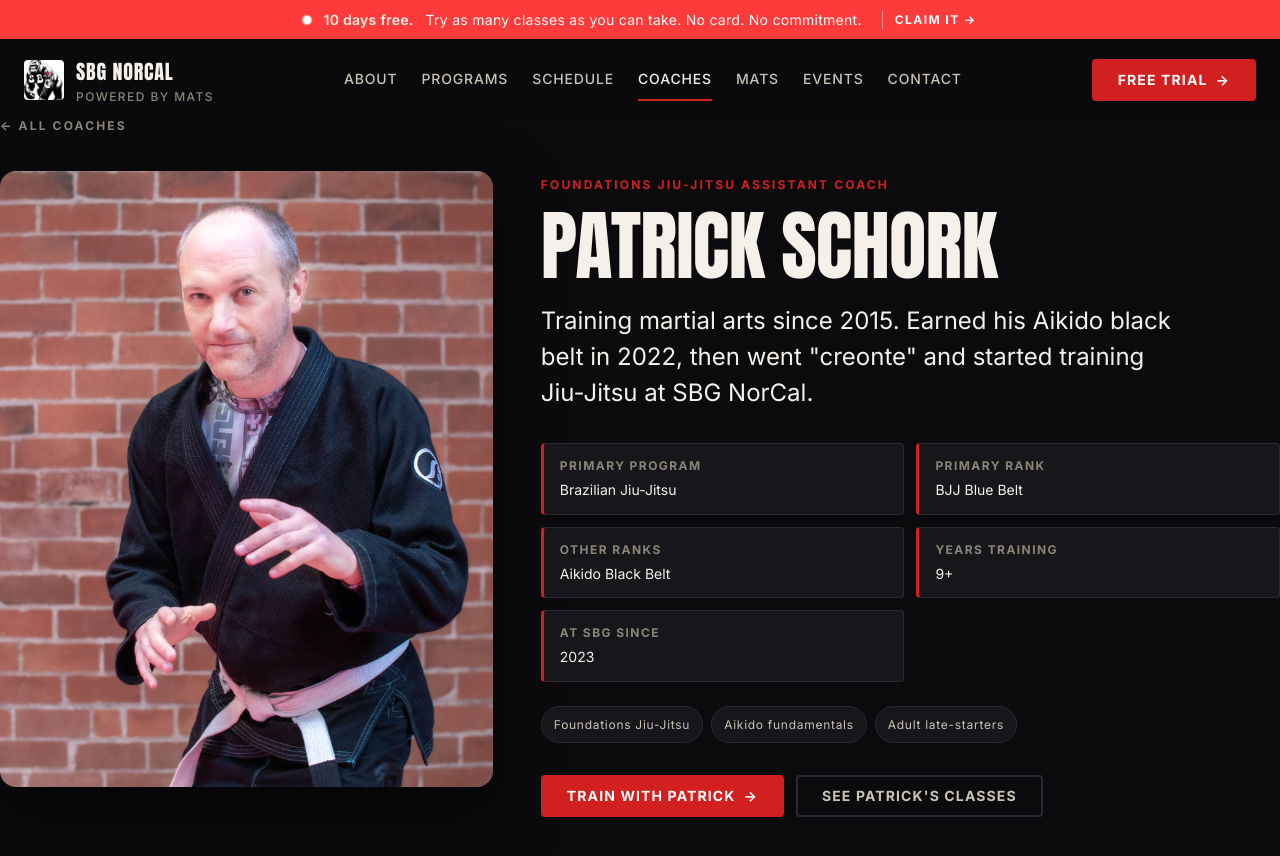
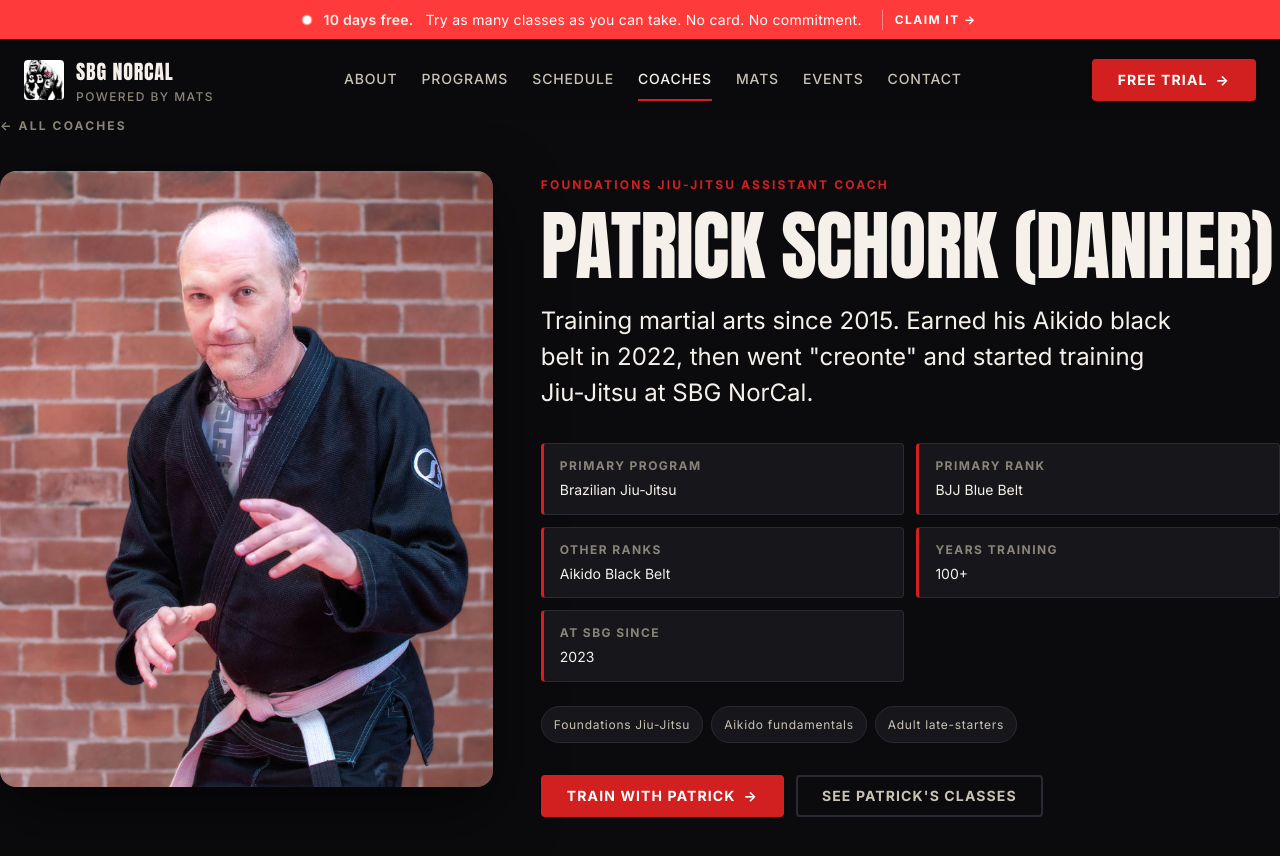
Before and after one commit to SBG-NorCal/sbg-norcal.github.io, a Jekyll site: the page built from _coaches/patrick-schork.md, in a window 1280 px wide and 900 px high. Shown: the top 856 px of the window. Built offline with Jekyll 4.4.1, drawn with Linux system fonts in a browser that asks for light colours.

Commit message:
Correct years of training for Patrick Schork
Updated years of training for Patrick Schork from 9 to 100.

```diff
--- a/_coaches/patrick-schork.md
+++ b/_coaches/patrick-schork.md
@@ -1,5 +1,5 @@
 ---
-name: Patrick Schork
+name: Patrick Schork (Danher)
 slug: patrick-schork
 order: 12
 role: Foundations Jiu-Jitsu Assistant Coach
@@ -8,7 +8,7 @@ programs: [brazilian-jiu-jitsu]   # slugs from _programs/ — drives the coach l
 photo: /assets/images/coaches/patrick-schork.jpg
 belt: BJJ Blue Belt
 secondary_belt: Aikido Black Belt
-years_training: 9
+years_training: 100
 joined: 2023
 specialties:
   - Foundations Jiu-Jitsu
```
